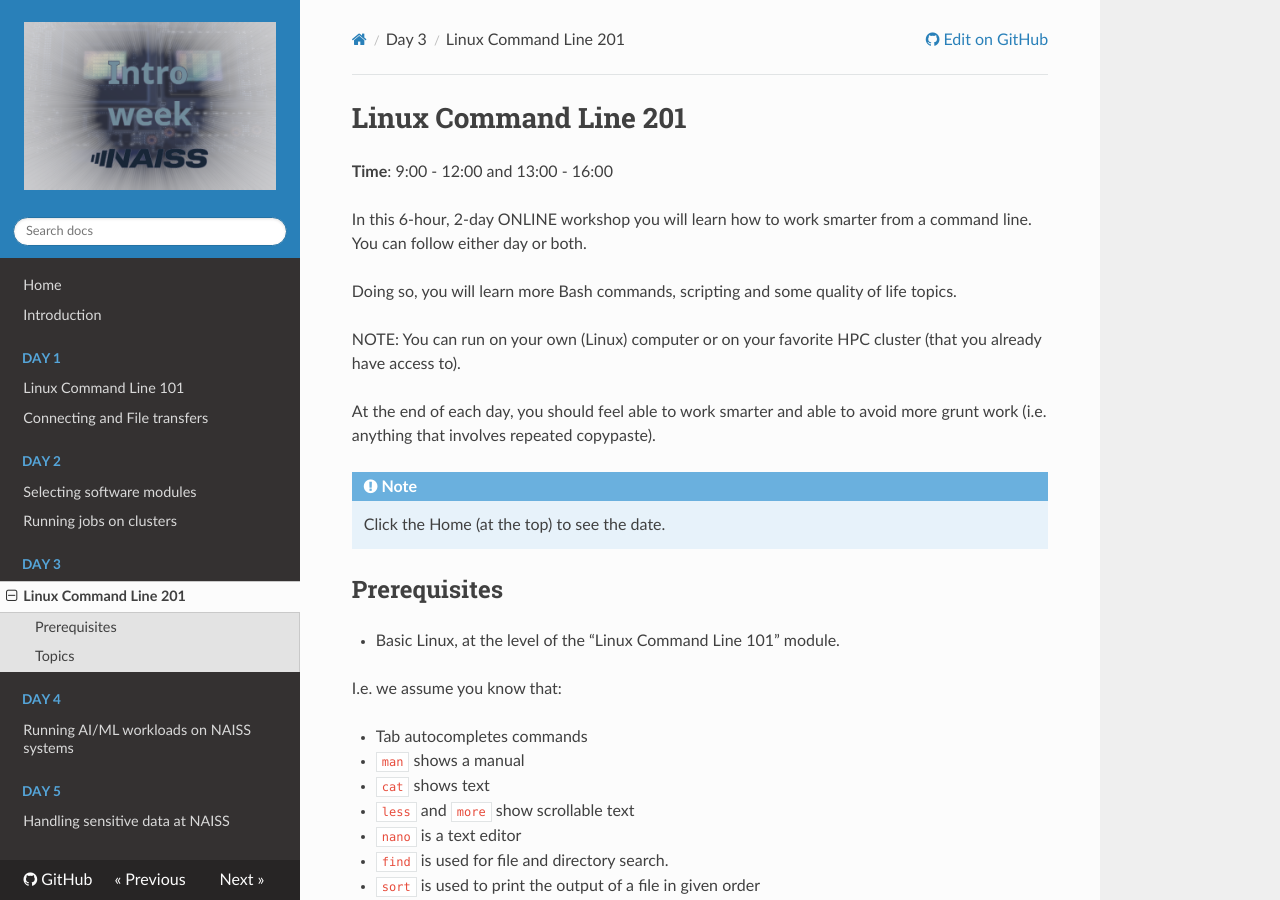
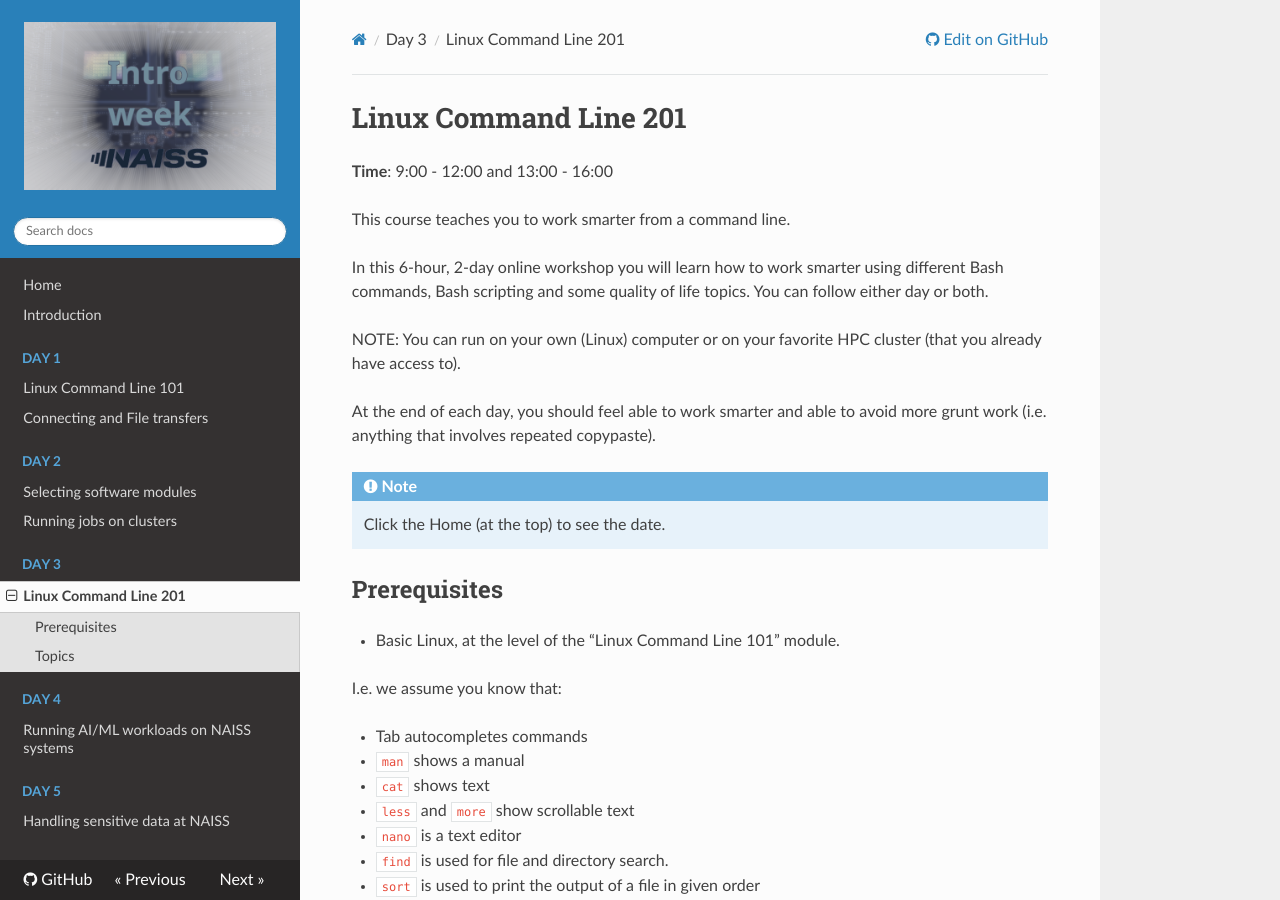
Before and after one commit to NAISS-Training/NAISS-intro-week, an MkDocs documentation site: the page built from docs/LCL201.md, in a window 1280 px wide and 900 px high. Built offline with MkDocs 1.6.1, drawn with Linux system fonts in a browser that asks for light colours; nearby versions of some CDN libraries.

Commit message:
Sharpen course goal

```diff
--- a/docs/LCL201.md
+++ b/docs/LCL201.md
@@ -2,9 +2,9 @@
 
 **Time**: 9:00 - 12:00 and 13:00 - 16:00
 
-In this 6-hour, 2-day ONLINE workshop you will learn how to work smarter from a command line. You can follow either day or both.
+This course teaches you to work smarter from a command line.
 
-Doing so, you will learn more Bash commands, scripting and some quality of life topics.
+In this 6-hour, 2-day online workshop you will learn how to work smarter using different Bash commands, Bash scripting and some quality of life topics. You can follow either day or both.
 
 NOTE: You can run on your own (Linux) computer or on your favorite HPC cluster (that you already have access to).
 
```
